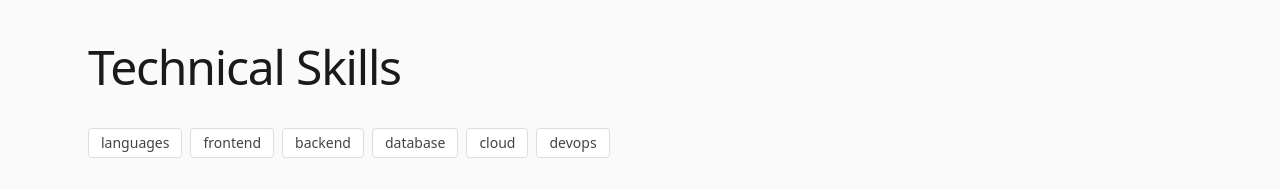
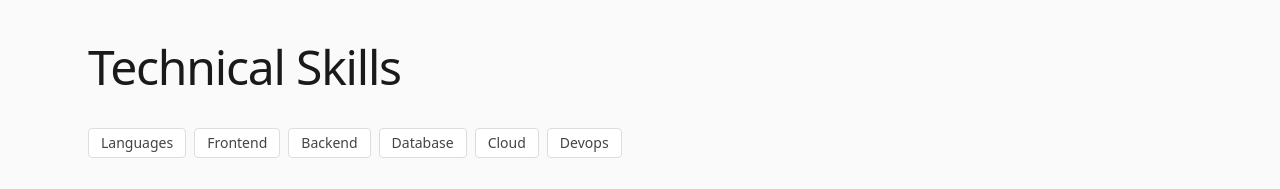
Before and after one commit to YHQZ1/portfolio, a React (Vite) app: page / in a window 1280 px wide. Shown: the part 1840-2029 px from the top of the page. Built offline with nearby package versions, Linux system fonts and the light colour scheme.

Commit message:
minor ui fix

```diff
--- a/src/data/skills.jsx
+++ b/src/data/skills.jsx
@@ -151,7 +151,7 @@ export const technicalSkills = [
     level: "Advanced",
     experienceStart: "2025-02",
     category: ["Query Optimization", "Joins & Indexing", "Database Design"],
-    filterCategories: ["database"],
+    filterCategories: ["languages", "database"],
   },
   {
     name: "PostgreSQL",
--- a/src/index.css
+++ b/src/index.css
@@ -22,7 +22,6 @@
   box-sizing: border-box;
 }
 
-/* hide scrollbar but allow scrolling */
 .scrollbar-hide::-webkit-scrollbar {
   display: none;
 }
--- a/src/pages/Work.jsx
+++ b/src/pages/Work.jsx
@@ -24,30 +24,34 @@ function useTypewriter(text, speed = 80) {
 }
 
 const FILTERS = [
-  "languages",
-  "frontend",
-  "backend",
-  "database",
-  "cloud",
-  "devops",
+  "Languages",
+  "Frontend",
+  "Backend",
+  "Database",
+  "Cloud",
+  "Devops",
 ];
 
 function SkillFilters({ darkMode, activeFilters, setActiveFilters }) {
   const toggleFilter = (tag) => {
+    const normalized = tag.toLowerCase();
+
     setActiveFilters((prev) =>
-      prev.includes(tag) ? prev.filter((f) => f !== tag) : [...prev, tag]
+      prev.includes(normalized)
+        ? prev.filter((f) => f !== normalized)
+        : [...prev, normalized]
     );
   };
 
   return (
     <div className="flex items-center gap-2 mb-8 overflow-x-auto whitespace-nowrap scrollbar-hide sm:flex-wrap sm:overflow-visible">
       {FILTERS.map((filter) => {
-        const isActive = activeFilters.includes(filter);
+        const isActive = activeFilters.includes(filter.toLowerCase());
 
         return (
           <button
             key={filter}
-            onClick={() => toggleFilter(filter)}
+            onClick={() => toggleFilter(filter.toLowerCase())}
             className={`px-3 py-1 text-sm rounded-sm border transition-none cursor-pointer ${
               darkMode
                 ? isActive
```
